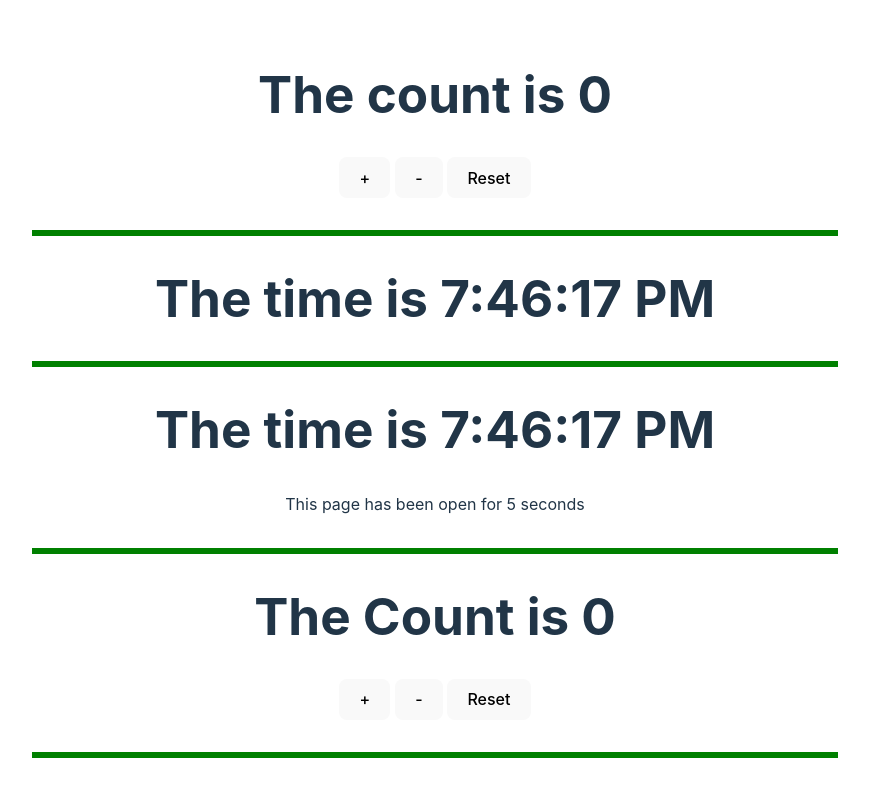
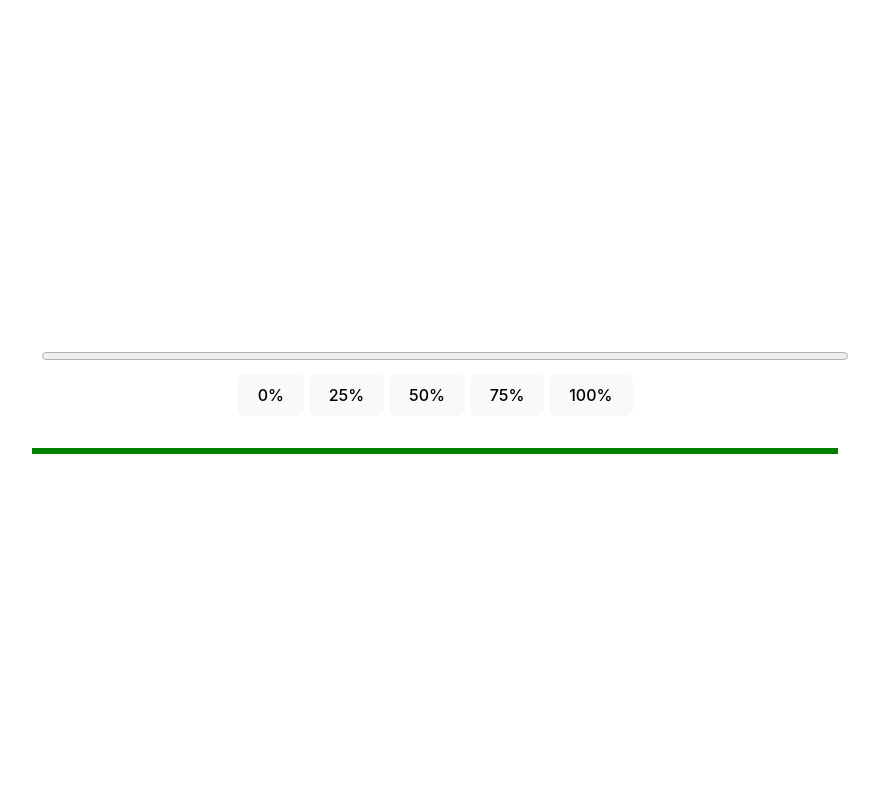
Before and after one commit to leenusdarnal/example-codes, a Svelte app in the folder learn-svelte/helloworld01/: page / in a window 1280 px wide. Shown: the top 800 px of the page, without its empty margins (205-1084 px from the left). Built offline with nearby package versions, Linux system fonts and the light colour scheme.

Commit message:
advanced svelte start

```diff
--- a/learn-svelte/helloworld01/src/App.svelte
+++ b/learn-svelte/helloworld01/src/App.svelte
@@ -21,6 +21,7 @@
   import DerivedStore from './Stores/DerivedStore.svelte'
   import ReadableStore from './Stores/ReadableStore.svelte'
   import WritableStore from './Stores/WritableStore.svelte'
+  import Tweens from './advance/Motion/Tweens.svelte'
 </script>
 
 <!-- <Counter />
@@ -63,6 +64,7 @@
 <TickLifeCycle /> -->
 
 <!-- Stores -->
+<!--
 <WritableStore />
 <hr />
 <ReadableStore />
@@ -71,7 +73,11 @@
 <hr />
 <CustomStore />
 <hr />
-<BindingStore />
+<BindingStore /> -->
+
+<!-- Advanced -->
+<Tweens />
+<hr />
 
 <style>
   hr {
--- /dev/null
+++ b/learn-svelte/helloworld01/src/advance/Motion/Tweens.svelte
@@ -0,0 +1,25 @@
+<script lang="ts">
+  import { writable } from 'svelte/store'
+  import { tweened } from 'svelte/motion'
+  import { cubicOut } from 'svelte/easing'
+
+  const progress = tweened(0, {
+    duration: 400,
+    easing: cubicOut,
+  })
+</script>
+
+<progress value={$progress} />
+<button on:click={() => progress.set(0)}>0%</button>
+<button on:click={() => progress.set(0.25)}>25%</button>
+<button on:click={() => progress.set(0.5)}>50%</button>
+<button on:click={() => progress.set(0.75)}>75%</button>
+<button on:click={() => progress.set(1.0)}>100%</button>
+
+<style>
+  progress {
+    display: block;
+    width: 100%;
+    margin: 10px;
+  }
+</style>
```
Also changed, not shown: learn-svelte/helloworld01/todo.txt.
